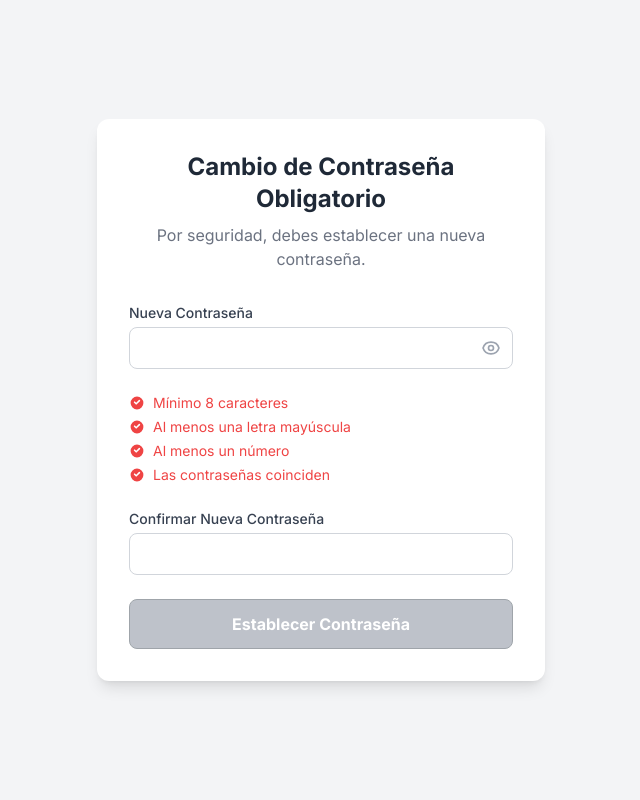
After one commit to Yosh457/hoja-de-vida-flask, a Flask app: page /cambiar_clave in a window 1280 px wide. The commit adds this page. Shown: the whole page, without its empty margins (319-959 px from the left). Run offline with Flask 3, Linux system fonts and the light colour scheme; a user stored in the database is signed in; tables that the repository leaves empty hold one stand-in row (values such as "Sample post"); some libraries are stand-ins or nearby versions.

Commit message:
Se agrega buscador de funcionarios en portal del jefe, puede buscar por nombre o rut, se agrega modal de confirmación antes de guardar los cambios al editar usuarios, se implementa nuevo flujo de cambio de contraseña obligatiorio, cuando se creen nuevos usuarios, se marca una casilla para forzar el cambio de contraseña al primer inicio de sesión, cuando el nuevo usuario ingrese por primera vez, sera redigirido a una página para cambiar la contraseña, se agrega un validador de contraseñas, estas deben incluir mínimo 8 caracteres, una letra mayúscula, un número y ambas contraseñas deban coincidir, la nueva contraseña y confirmar contraseña, es un validador dinámico que va marcando con check y una X si cumple o no las condiciones, al no cumplir las condiciones, el botón de establecer contraseña permanecerá inhabilitado, una vez que se cumplan todas las condiciones, se habilitará el botón, al establecer la contraseña será redirigirdo a la página del login con un mensaje diciendole al usuario que su contraseña ha sido actualizada exitosamente

```diff
--- a/app.py
+++ b/app.py
@@ -33,6 +33,14 @@ def jefe_required(f):
         # Permitimos el acceso si el usuario es Admin O Jefe.
         if not current_user.is_authenticated or (current_user.rol.nombre not in ['Admin', 'Jefe']):
             abort(403) # Error 403: Forbidden
+        return f(*args, **kwargs)
+    return decorated_function
+
+def check_password_change(f):
+    @wraps(f)
+    def decorated_function(*args, **kwargs):
+        if current_user.is_authenticated and current_user.cambio_clave_requerido:
+            return redirect(url_for('cambiar_clave'))
         return f(*args, **kwargs)
     return decorated_function
 
@@ -132,6 +140,7 @@ def create_app():
     # --- RUTAS DEL PANEL DE ADMINISTRACIÓN ---
     @app.route('/admin/panel')
     @login_required
+    @check_password_change
     @admin_required # ¡Aplicamos nuestro decorador personalizado!
     def admin_panel():
         # Obtenemos todos los usuarios y los ordenamos por ID
@@ -154,6 +163,7 @@ def create_app():
             calidad_id = request.form.get('calidad_id')
             categoria_id = request.form.get('categoria_id')
             jefe_id = request.form.get('jefe_directo_id')
+            forzar_cambio = request.form.get('forzar_cambio_clave') == '1'
 
             # 2. Verificamos si el email o RUT ya existen
             if Usuario.query.filter_by(email=email).first():
@@ -177,6 +187,9 @@ def create_app():
             )
             # Hasheamos la contraseña
             nuevo_usuario.set_password(password)
+
+            # Al crear un nuevo usuario:
+            nuevo_usuario.cambio_clave_requerido = forzar_cambio
 
             # 4. Guardamos en la base de datos
             db.session.add(nuevo_usuario)
@@ -219,6 +232,8 @@ def create_app():
             usuario_a_editar.categoria_id = request.form.get('categoria_id')
             jefe_id = request.form.get('jefe_directo_id')
             usuario_a_editar.jefe_directo_id = jefe_id if jefe_id else None
+            forzar_cambio = request.form.get('forzar_cambio_clave') == '1'
+            usuario_a_editar.cambio_clave_requerido = forzar_cambio
 
             # Opcional: Actualizar la contraseña solo si se proporciona una nueva
             password = request.form.get('password')
@@ -271,6 +286,7 @@ def create_app():
     # --- RUTAS DE USUARIO (FUNCIONARIO / JEFE) ---
     @app.route('/hoja_de_vida')
     @login_required
+    @check_password_change
     def mi_hoja_de_vida():
         # Buscamos todas las anotaciones del usuario logueado, ordenadas por fecha de creación descendente.
         anotaciones = Anotacion.query.filter_by(funcionario_id=current_user.id).order_by(Anotacion.fecha_creacion.desc()).all()
@@ -279,14 +295,28 @@ def create_app():
 
     # --- RUTAS DEL PANEL DE JEFE ---
     @app.route('/jefe/panel')
+    @check_password_change
     @login_required
     @jefe_required # Aplicamos nuestro nuevo decorador
     def panel_jefe():
+        # Obtenemos el término de búsqueda del formulario
+        busqueda = request.args.get('busqueda', '')
+
+        # Empezamos con la consulta base: solo los subordinados del jefe actual
+        query = Usuario.query.filter_by(jefe_directo_id=current_user.id)
+        if busqueda:
+            from sqlalchemy import or_
+            query = query.filter(
+                or_(
+                    Usuario.nombre_completo.ilike(f'%{busqueda}%'),
+                    Usuario.rut.ilike(f'%{busqueda}%')
+                )
+            )
         # Buscamos a todos los usuarios cuyo jefe_directo_id sea el id del usuario actual.
         # Esto nos da la lista de subordinados.
-        subordinados = Usuario.query.filter_by(jefe_directo_id=current_user.id).order_by(Usuario.nombre_completo).all()
+        subordinados = query.order_by(Usuario.nombre_completo).all()
 
-        return render_template('panel_jefe.html', subordinados=subordinados)
+        return render_template('panel_jefe.html', subordinados=subordinados, busqueda=busqueda)
 
     @app.route('/jefe/crear_anotacion/<int:funcionario_id>', methods=['GET', 'POST'])
     @login_required
@@ -383,6 +413,27 @@ def create_app():
         # Si es GET, simplemente mostramos la página con los detalles
         return render_template('ver_anotacion.html', anotacion=anotacion)
 
+    @app.route('/cambiar_clave', methods=['GET', 'POST'])
+    @login_required
+    def cambiar_clave():
+        # Si el usuario no necesita cambiar la clave, lo sacamos de aquí
+        if not current_user.cambio_clave_requerido:
+            return redirect(url_for('index')) # O a su panel correspondiente
+
+        if request.method == 'POST':
+            nueva_password = request.form.get('nueva_password')
+            # (Aquí podrías añadir validación de seguridad del lado del servidor también)
+
+            current_user.set_password(nueva_password)
+            current_user.cambio_clave_requerido = False # ¡Muy importante!
+            db.session.commit()
+
+            logout_user() # Lo deslogueamos para que inicie sesión con su nueva clave
+            flash('Contraseña actualizada exitosamente. Por favor, inicia sesión de nuevo.', 'success')
+            return redirect(url_for('login'))
+
+        return render_template('cambiar_clave.html')
+
     return app
 
 # --- USER LOADER ---
--- a/models.py
+++ b/models.py
@@ -71,6 +71,7 @@ class Usuario(db.Model, UserMixin):
     password_hash = db.Column(db.String(255), nullable=False)
     activo = db.Column(db.Boolean, default=True)
     fecha_creacion = db.Column(db.DateTime, default=datetime.utcnow)
+    cambio_clave_requerido = db.Column(db.Boolean, default=False, nullable=False)
 
     # --- Llaves Foráneas y Relaciones ---
     rol_id = db.Column(db.Integer, db.ForeignKey('Roles.id'))
--- /dev/null
+++ b/static/validation.js
@@ -0,0 +1,76 @@
+// static/validation.js
+
+document.addEventListener('DOMContentLoaded', () => {
+    // Referencias a los elementos del DOM
+    const passwordInput = document.getElementById('nueva_password');
+    const confirmPasswordInput = document.getElementById('confirmar_password');
+    const submitBtn = document.getElementById('submit-btn');
+    const togglePassword = document.getElementById('toggle-password');
+    const eyeIcon = document.getElementById('eye-icon');
+    const eyeSlashIcon = document.getElementById('eye-slash-icon');
+
+    // Referencias a los criterios de validación
+    const lengthCheck = document.getElementById('length-check');
+    const upperCheck = document.getElementById('upper-check');
+    const numberCheck = document.getElementById('number-check');
+    const matchCheck = document.getElementById('match-check');
+
+    // Función para actualizar el estado visual de un criterio
+    function updateCriterion(element, isValid) {
+        if (isValid) {
+            element.classList.remove('text-red-500');
+            element.classList.add('text-green-500');
+        } else {
+            element.classList.remove('text-green-500');
+            element.classList.add('text-red-500');
+        }
+    }
+
+    // Función principal que se ejecuta cada vez que se escribe en el campo de contraseña
+    function validatePassword() {
+        const password = passwordInput.value;
+        const confirmPassword = confirmPasswordInput.value;
+
+        // 1. Validar longitud (mínimo 8 caracteres)
+        const hasLength = password.length >= 8;
+        updateCriterion(lengthCheck, hasLength);
+
+        // 2. Validar si tiene al menos una mayúscula
+        const hasUpperCase = /[A-Z]/.test(password);
+        updateCriterion(upperCheck, hasUpperCase);
+
+        // 3. Validar si tiene al menos un número
+        const hasNumber = /[0-9]/.test(password);
+        updateCriterion(numberCheck, hasNumber);
+
+        // 4. Validar si la confirmación coincide
+        const passwordsMatch = password === confirmPassword && password !== '';
+        updateCriterion(matchCheck, passwordsMatch);
+
+        // 5. Habilitar o deshabilitar el botón de envío
+        // El botón solo se activa si TODOS los criterios son verdaderos
+        if (hasLength && hasUpperCase && hasNumber && passwordsMatch) {
+            submitBtn.disabled = false;
+        } else {
+            submitBtn.disabled = true;
+        }
+    }
+
+    // --- EVENT LISTENERS ---
+
+    // Escuchamos los eventos 'keyup' en ambos campos de contraseña
+    passwordInput.addEventListener('keyup', validatePassword);
+    confirmPasswordInput.addEventListener('keyup', validatePassword);
+
+    // Lógica para el botón de mostrar/ocultar contraseña
+    togglePassword.addEventListener('click', () => {
+        // Cambiamos el tipo de input de 'password' a 'text' y viceversa
+        const type = passwordInput.getAttribute('type') === 'password' ? 'text' : 'password';
+        passwordInput.setAttribute('type', type);
+        confirmPasswordInput.setAttribute('type', type); // También afecta al campo de confirmación
+
+        // Cambiamos el icono del ojo
+        eyeIcon.classList.toggle('hidden');
+        eyeSlashIcon.classList.toggle('hidden');
+    });
+});
--- /dev/null
+++ b/templates/cambiar_clave.html
@@ -0,0 +1,53 @@
+{% extends "base.html" %}
+{% block title %}Cambiar Contraseña{% endblock %}
+{% block content %}
+<div class="w-full max-w-md mx-auto">
+<div class="bg-white p-8 rounded-xl shadow-lg w-full">
+    <h2 class="text-2xl font-bold text-center text-gray-800 mb-2">Cambio de Contraseña Obligatorio</h2>
+    <p class="text-center text-gray-500 mb-8">Por seguridad, debes establecer una nueva contraseña.</p>
+    <form id="password-form" method="post" class="space-y-6">
+
+        <div>
+            <label for="nueva_password" class="block text-sm font-medium text-gray-700">Nueva Contraseña</label>
+            <div class="relative mt-1">
+                <input type="password" id="nueva_password" name="nueva_password" class="w-full px-4 py-2 border border-gray-300 rounded-lg" required>
+                <span id="toggle-password" class="absolute inset-y-0 right-0 pr-3 flex items-center cursor-pointer">
+                    <svg id="eye-icon" xmlns="http://www.w3.org/2000/svg" class="h-5 w-5 text-gray-400" fill="none" viewBox="0 0 24 24" stroke="currentColor"><path stroke-linecap="round" stroke-linejoin="round" stroke-width="2" d="M15 12a3 3 0 11-6 0 3 3 0 016 0z" /><path stroke-linecap="round" stroke-linejoin="round" stroke-width="2" d="M2.458 12C3.732 7.943 7.523 5 12 5c4.478 0 8.268 2.943 9.542 7-1.274 4.057-5.064 7-9.542 7-4.477 0-8.268-2.943-9.542-7z" /></svg>
+                    <svg id="eye-slash-icon" xmlns="http://www.w3.org/2000/svg" class="h-5 w-5 text-gray-400 hidden" fill="none" viewBox="0 0 24 24" stroke="currentColor"><path stroke-linecap="round" stroke-linejoin="round" stroke-width="2" d="M13.875 18.825A10.05 10.05 0 0112 19c-4.478 0-8.268-2.943-9.542-7 .946-3.11 3.563-5.556 6.848-6.675M15 12a3 3 0 11-6 0 3 3 0 016 0z" /><path stroke-linecap="round" stroke-linejoin="round" stroke-width="2" d="M4.75 4.75l14.5 14.5" /></svg>
+                </span>
+            </div>
+        </div>
+
+        <div id="password-criteria" class="text-sm space-y-1">
+            <p id="length-check" class="flex items-center text-red-500 transition-colors">
+                <svg class="w-4 h-4 mr-2" fill="currentColor" viewBox="0 0 20 20"><path fill-rule="evenodd" d="M10 18a8 8 0 100-16 8 8 0 000 16zm3.707-10.293a1 1 0 00-1.414-1.414L9 9.586 7.707 8.293a1 1 0 00-1.414 1.414l2 2a1 1 0 001.414 0l4-4z" clip-rule="evenodd"></path></svg>
+                Mínimo 8 caracteres
+            </p>
+            <p id="upper-check" class="flex items-center text-red-500 transition-colors">
+                <svg class="w-4 h-4 mr-2" fill="currentColor" viewBox="0 0 20 20"><path fill-rule="evenodd" d="M10 18a8 8 0 100-16 8 8 0 000 16zm3.707-10.293a1 1 0 00-1.414-1.414L9 9.586 7.707 8.293a1 1 0 00-1.414 1.414l2 2a1 1 0 001.414 0l4-4z" clip-rule="evenodd"></path></svg>
+                Al menos una letra mayúscula
+            </p>
+            <p id="number-check" class="flex items-center text-red-500 transition-colors">
+                <svg class="w-4 h-4 mr-2" fill="currentColor" viewBox="0 0 20 20"><path fill-rule="evenodd" d="M10 18a8 8 0 100-16 8 8 0 000 16zm3.707-10.293a1 1 0 00-1.414-1.414L9 9.586 7.707 8.293a1 1 0 00-1.414 1.414l2 2a1 1 0 001.414 0l4-4z" clip-rule="evenodd"></path></svg>
+                Al menos un número
+            </p>
+            <p id="match-check" class="flex items-center text-red-500 transition-colors">
+                <svg class="w-4 h-4 mr-2" fill="currentColor" viewBox="0 0 20 20"><path fill-rule="evenodd" d="M10 18a8 8 0 100-16 8 8 0 000 16zm3.707-10.293a1 1 0 00-1.414-1.414L9 9.586 7.707 8.293a1 1 0 00-1.414 1.414l2 2a1 1 0 001.414 0l4-4z" clip-rule="evenodd"></path></svg>
+                Las contraseñas coinciden
+            </p>
+        </div>
+
+        <div>
+            <label for="confirmar_password" class="block text-sm font-medium text-gray-700">Confirmar Nueva Contraseña</label>
+            <input type="password" id="confirmar_password" name="confirmar_password" class="mt-1 w-full px-4 py-2 border border-gray-300 rounded-lg" required>
+        </div>
+        <div class="text-center">
+            <button type="submit" id="submit-btn" class="w-full btn btn-primary disabled:bg-gray-400 disabled:cursor-not-allowed" disabled>
+                Establecer Contraseña
+            </button>
+        </div>
+    </form>
+</div>
+</div>
+<script src="{{ url_for('static', filename='validation.js') }}"></script>
+{% endblock %}
--- a/templates/panel_jefe.html
+++ b/templates/panel_jefe.html
@@ -15,6 +15,11 @@
 
     <div>
         <h3 class="text-xl font-semibold text-gray-700 mb-4">Funcionarios a mi cargo</h3>
+        <form method="get" action="{{ url_for('panel_jefe') }}" class="mb-6 bg-gray-50 p-4 rounded-lg flex items-center gap-4">
+            <input type="text" name="busqueda" value="{{ busqueda or '' }}" placeholder="Buscar por Nombre o RUT..." class="flex-grow px-4 py-2 border border-gray-300 rounded-lg">
+            <a href="{{ url_for('panel_jefe') }}" class="btn btn-secondary">Limpiar</a>
+            <button type="submit" class="btn btn-primary">Buscar</button>
+        </form>
         <table class="min-w-full bg-white">
             <thead class="bg-gray-100">
                 <tr>
```
Also changed, not shown: static/modal_handler.js (added, +28 -0 lines), templates/crear_usuario.html (+9 -2 lines), templates/editar_usuario.html (+24 -3 lines).
